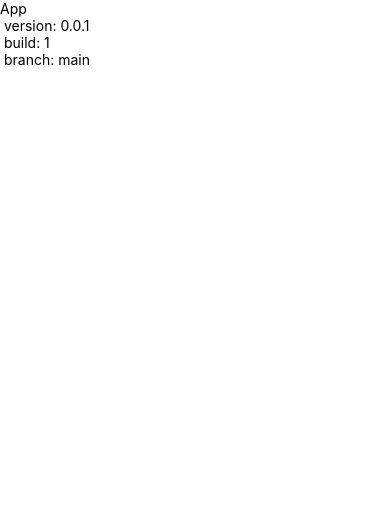
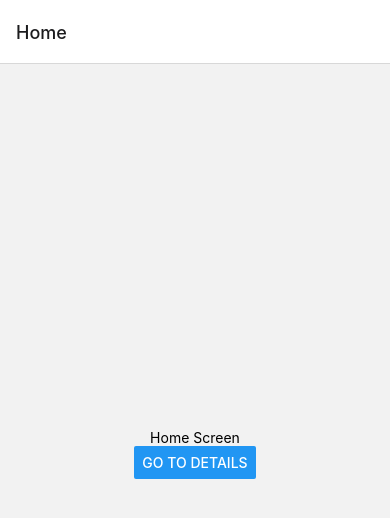
Before and after one commit to Iptriana98/componentsApp, a React Native app: screen /Home in a window 390 px wide. Shown: the top 518 px of the page. Built offline with nearby package versions, Linux system fonts and the light colour scheme.

Commit message:
added stack navigation in app

```diff
--- a/src/App.tsx
+++ b/src/App.tsx
@@ -1,14 +1,13 @@
+// Importa los módulos necesarios
 import React from 'react';
-import {Text, View} from 'react-native';
+import { NavigationContainer } from '@react-navigation/native';
+import StackNavigator from './presentation/navigation/Navigation';  // Importa el StackNavigator
 
 const App = () => {
   return (
-    <View>
-      <Text>App</Text>
-      <Text> version: 0.0.1</Text>
-      <Text> build: 1</Text>
-      <Text> branch: main</Text>
-    </View>
+    <NavigationContainer>
+      <StackNavigator />
+    </NavigationContainer>
   );
 };
 
```
